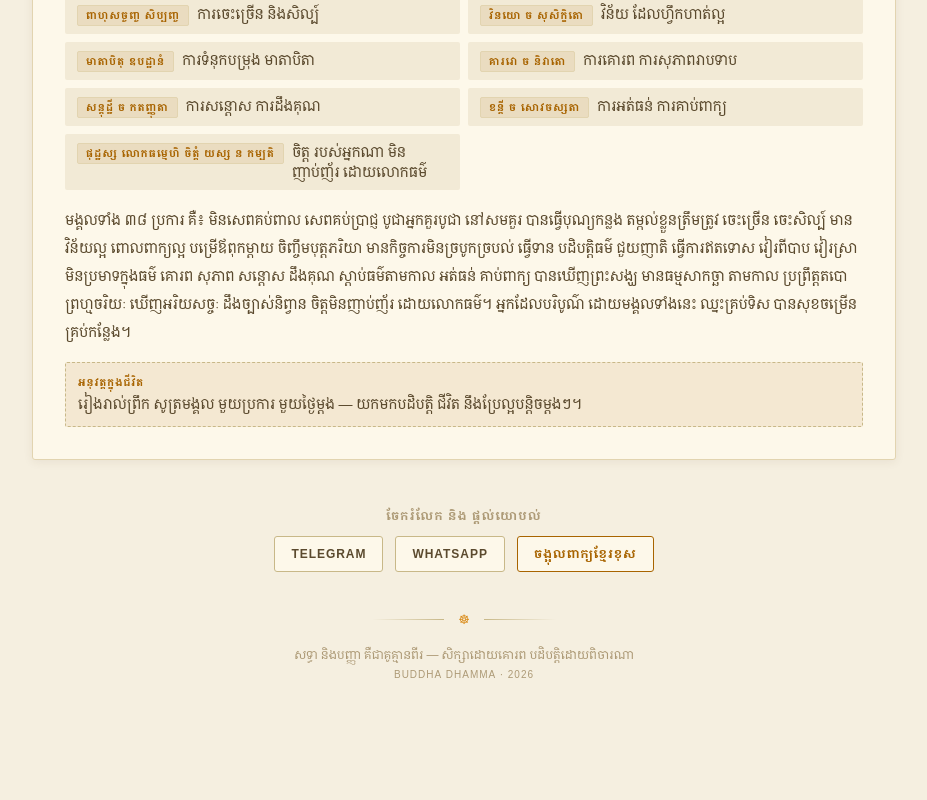
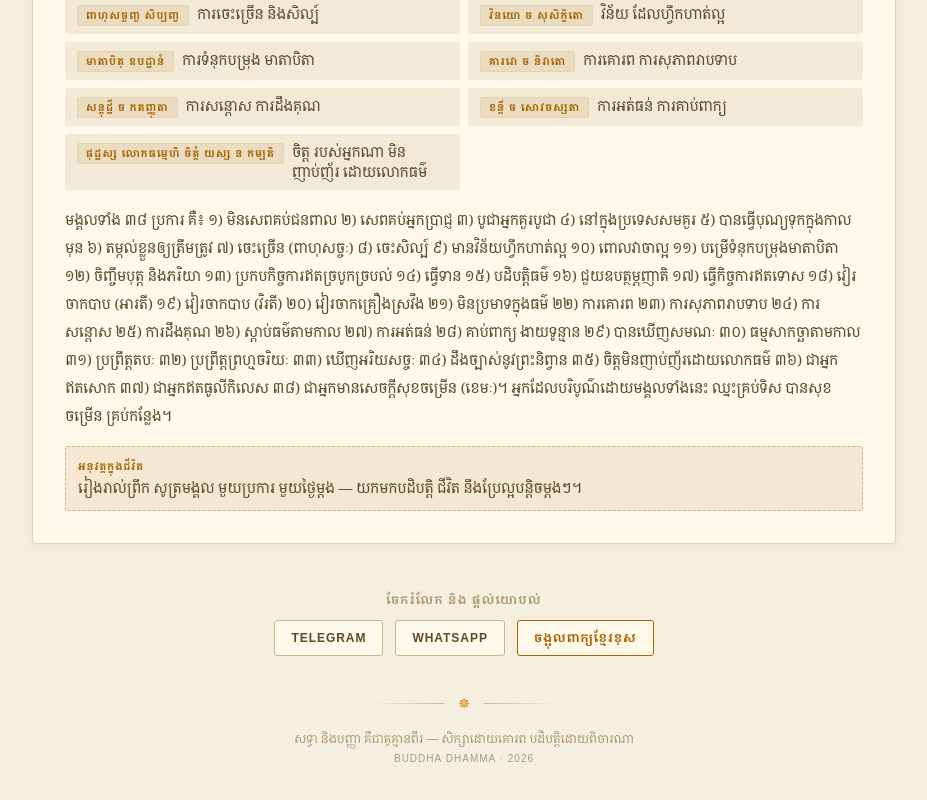
Before and after one commit to NgoytryLyhuor/buddha-dhamma, a Vue app: page /chanting in a window 1280 px wide. Shown: the part 7966-8766 px from the top of the page, without its empty margins (176-1103 px from the left). Before the commit the page ends 8688 px from the top, so only its background shows below. Built offline with nearby package versions, Linux system fonts and the light colour scheme; a web font is replaced by a local one.

Commit message:
fix: enumerate all 38 mangala blessings to match count

```diff
--- a/src/views/ChantingView.vue
+++ b/src/views/ChantingView.vue
@@ -317,8 +317,8 @@ const chants = [
       { w: 'ខន្តី ច សោវចស្សតា', km: 'ការអត់ធន់ ការគាប់ពាក្យ', en: 'patience and gentleness' },
       { w: 'ផុដ្ឋស្ស លោកធម្មេហិ ចិត្តំ យស្ស ន កម្បតិ', km: 'ចិត្ត របស់អ្នកណា មិនញាប់ញ័រ ដោយលោកធម៌', en: 'the mind unshaken by worldly ways' },
     ],
-    meanK: 'មង្គលទាំង ៣៨ ប្រការ គឺ៖ មិនសេពគប់ពាល សេពគប់ប្រាជ្ញ បូជាអ្នកគួរបូជា នៅសមគួរ បានធ្វើបុណ្យកន្លង តម្កល់ខ្លួនត្រឹមត្រូវ ចេះច្រើន ចេះសិល្ប៍ មានវិន័យល្អ ពោលពាក្យល្អ បម្រើឪពុកម្តាយ ចិញ្ចឹមបុត្តភរិយា មានកិច្ចការមិនច្របូកច្របល់ ធ្វើទាន បដិបត្តិធម៌ ជួយញាតិ ធ្វើការឥតទោស វៀរពីបាប វៀរស្រា មិនប្រមាទក្នុងធម៌ គោរព សុភាព សន្តោស ដឹងគុណ ស្តាប់ធម៌តាមកាល អត់ធន់ គាប់ពាក្យ បានឃើញព្រះសង្ឃ មានធម្មសាកច្ឆា តាមកាល ប្រព្រឹត្តតបោ ព្រហ្មចរិយៈ ឃើញអរិយសច្ចៈ ដឹងច្បាស់និព្វាន ចិត្តមិនញាប់ញ័រ ដោយលោកធម៌។ អ្នកដែលបរិបូណ៌ ដោយមង្គលទាំងនេះ ឈ្នះគ្រប់ទិស បានសុខចម្រើន គ្រប់កន្លែង។',
-    meanE: 'The thirty-eight blessings: not mixing with fools, associating with the wise, honouring the worthy, living in a fitting place, past merit, setting oneself aright, learning and skill, discipline and good speech, supporting mother and father, caring for family, harmlessness, generosity and right conduct, giving up evil and intoxicants, diligence in the Dhamma, respect, humility, contentment, gratitude, timely teaching, patience, gentleness, seeing monks, timely Dhamma discussion, austerity, the holy life, insight into the truths, direct knowledge of Nibbāna, and a mind unshaken by worldly ways. One blessed with all these is undefeated in every direction — safe and happy everywhere.',
+    meanK: 'មង្គលទាំង ៣៨ ប្រការ គឺ៖ ១) មិនសេពគប់ជនពាល ២) សេពគប់អ្នកប្រាជ្ញ ៣) បូជាអ្នកគួរបូជា ៤) នៅក្នុងប្រទេសសមគួរ ៥) បានធ្វើបុណ្យទុកក្នុងកាលមុន ៦) តម្កល់ខ្លួនឲ្យត្រឹមត្រូវ ៧) ចេះច្រើន (ពាហុសច្ចៈ) ៨) ចេះសិល្ប៍ ៩) មានវិន័យហ្វឹកហាត់ល្អ ១០) ពោលវាចាល្អ ១១) បម្រើទំនុកបម្រុងមាតាបិតា ១២) ចិញ្ចឹមបុត្ត និងភរិយា ១៣) ប្រកបកិច្ចការឥតច្របូកច្របល់ ១៤) ធ្វើទាន ១៥) បដិបត្តិធម៌ ១៦) ជួយឧបត្ថម្ភញាតិ ១៧) ធ្វើកិច្ចការឥតទោស ១៨) វៀរចាកបាប (អារតី) ១៩) វៀរចាកបាប (វិរតី) ២០) វៀរចាកគ្រឿងស្រវឹង ២១) មិនប្រមាទក្នុងធម៌ ២២) ការគោរព ២៣) ការសុភាពរាបទាប ២៤) ការសន្តោស ២៥) ការដឹងគុណ ២៦) ស្តាប់ធម៌តាមកាល ២៧) ការអត់ធន់ ២៨) គាប់ពាក្យ ងាយទូន្មាន ២៩) បានឃើញសមណៈ ៣០) ធម្មសាកច្ឆាតាមកាល ៣១) ប្រព្រឹត្តតបៈ ៣២) ប្រព្រឹត្តព្រហ្មចរិយៈ ៣៣) ឃើញអរិយសច្ចៈ ៣៤) ដឹងច្បាស់នូវព្រះនិព្វាន ៣៥) ចិត្តមិនញាប់ញ័រដោយលោកធម៌ ៣៦) ជាអ្នកឥតសោក ៣៧) ជាអ្នកឥតធូលីកិលេស ៣៨) ជាអ្នកមានសេចក្តីសុខចម្រើន (ខេមៈ)។ អ្នកដែលបរិបូណ៌ដោយមង្គលទាំងនេះ ឈ្នះគ្រប់ទិស បានសុខចម្រើន គ្រប់កន្លែង។',
+    meanE: 'The thirty-eight blessings: 1) not mixing with fools, 2) associating with the wise, 3) honouring the worthy, 4) living in a fitting place, 5) past good deeds, 6) setting oneself aright, 7) much learning, 8) skill in a craft, 9) well-trained discipline, 10) pleasant speech, 11) supporting mother and father, 12) caring for one\'s children and spouse, 13) an orderly livelihood, 14) generosity, 15) righteous conduct, 16) helping relatives, 17) blameless deeds, 18) turning away from evil, 19) abstaining from evil, 20) refraining from intoxicants, 21) diligence in the Dhamma, 22) respect, 23) humility, 24) contentment, 25) gratitude, 26) hearing the Dhamma in season, 27) patience, 28) gentleness and being easy to admonish, 29) seeing recluses, 30) timely discussion of the Dhamma, 31) austerity, 32) the holy life, 33) insight into the noble truths, 34) realization of Nibbāna, 35) a mind unshaken by worldly ways, 36) sorrowless, 37) stainless, 38) secure and at peace. One blessed with all these is undefeated in every direction — safe and happy everywhere.',
     applyK: 'រៀងរាល់ព្រឹក សូត្រមង្គល មួយប្រការ មួយថ្ងៃម្តង — យកមកបដិបត្តិ ជីវិត នឹងប្រែល្អបន្តិចម្តងៗ។',
     applyE: 'Each morning recite one blessing and live it that day — life slowly turns for the better.',
   },
```
